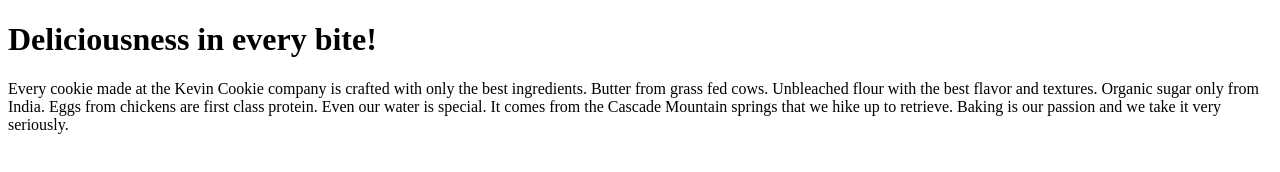
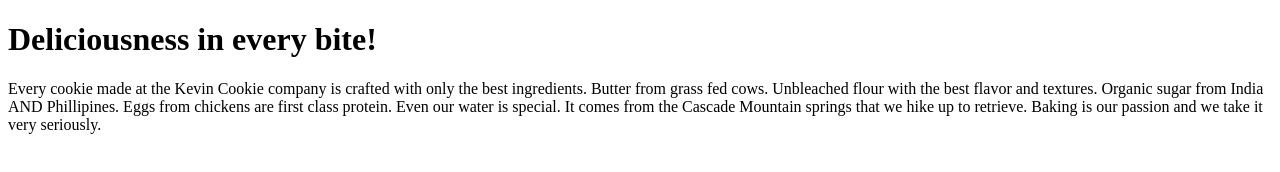
Before and after one commit to Raphy-angus/raphael-angus-, a plain HTML site: page index.htm in a window 1280 px wide. Drawn offline with Linux system fonts and the light colour scheme.

Commit message:
Update index.htm

```diff
--- a/index.htm
+++ b/index.htm
@@ -4,7 +4,7 @@
 
 <h1>Deliciousness in every bite!</h1>
 
-<p>Every cookie made at the Kevin Cookie company is crafted with only the best ingredients. Butter from grass fed cows. Unbleached flour with the best flavor and textures. Organic sugar only from India. Eggs from chickens are first class protein. Even our water is special. It comes from the Cascade Mountain springs that we hike up to retrieve. Baking is our passion and we take it very seriously.</p>
+<p>Every cookie made at the Kevin Cookie company is crafted with only the best ingredients. Butter from grass fed cows. Unbleached flour with the best flavor and textures. Organic sugar from India AND Phillipines. Eggs from chickens are first class protein. Even our water is special. It comes from the Cascade Mountain springs that we hike up to retrieve. Baking is our passion and we take it very seriously.</p>
 
 
 </body>
```
